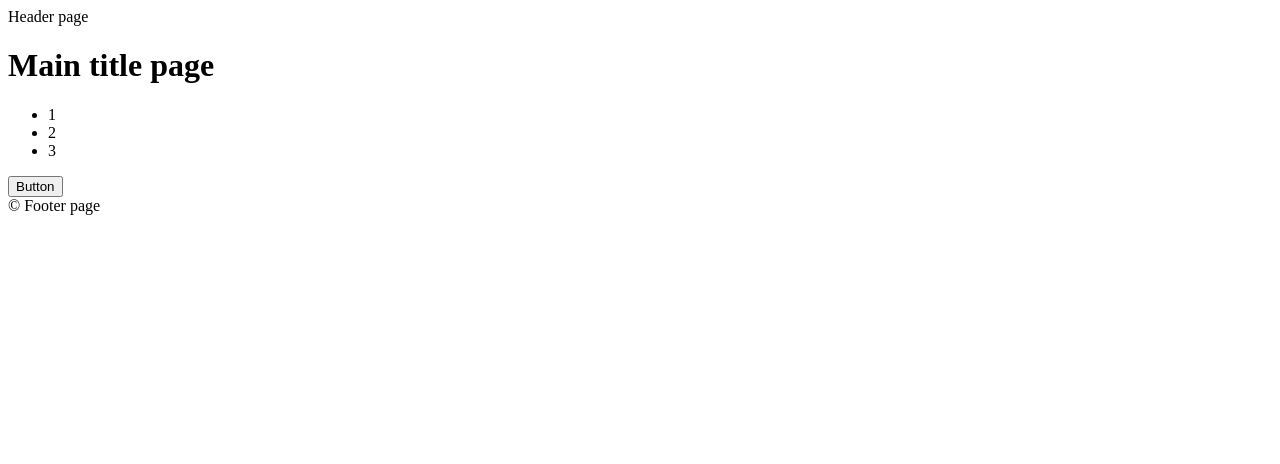
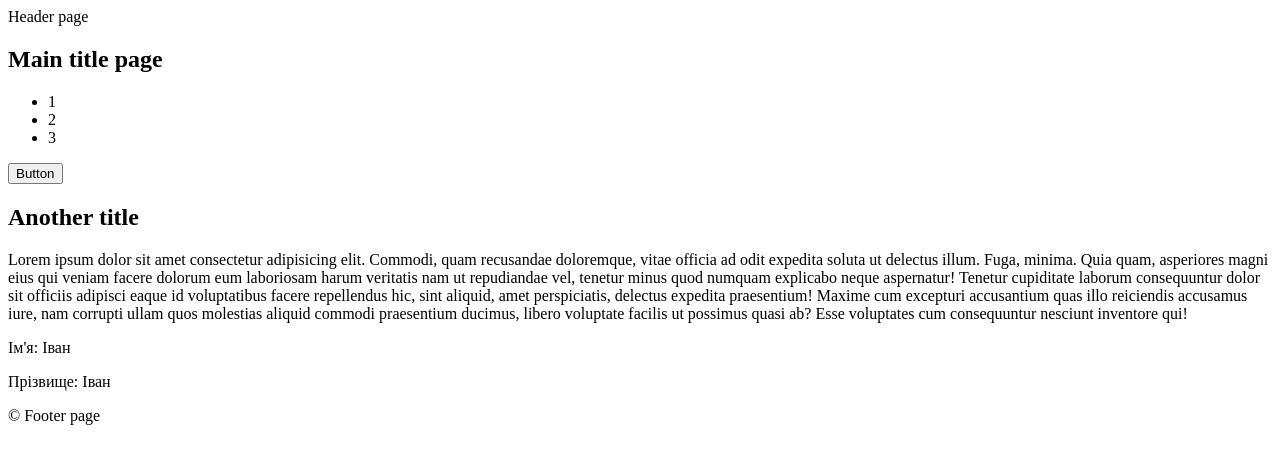
Before and after one commit to Ivan-Malakhovskyi/new_frontend_fullstack, a plain HTML site: page frontend_1_html_css/index.html in a window 1280 px wide. Drawn offline with Linux system fonts and the light colour scheme.

Commit message:
add semantic

```diff
--- a/frontend_1_html_css/index.html
+++ b/frontend_1_html_css/index.html
@@ -10,14 +10,35 @@
 <body>
     <header>Header page</header>
     <main>
+
+        <section>
             <h1>Main title page</h1>
-
             <ul>
                 <li>1</li>
                 <li>2</li>
                 <li>3</li>
             </ul>
             <button>Button</button>
+        </section>
+
+        <section>
+            <h2>Another title</h2>
+            <p>Lorem ipsum dolor sit amet consectetur adipisicing elit. Commodi, quam recusandae doloremque, vitae
+                officia ad odit expedita soluta ut delectus illum. Fuga, minima. Quia quam, asperiores magni eius qui
+                veniam facere dolorum eum laboriosam harum veritatis nam ut repudiandae vel, tenetur minus quod numquam
+                explicabo neque aspernatur! Tenetur cupiditate laborum consequuntur dolor sit officiis adipisci eaque id
+                voluptatibus facere repellendus hic, sint aliquid, amet perspiciatis, delectus expedita praesentium!
+                Maxime cum excepturi accusantium quas illo reiciendis accusamus iure, nam corrupti ullam quos molestias
+                aliquid commodi praesentium ducimus, libero voluptate facilis ut possimus quasi ab? Esse voluptates cum
+                consequuntur nesciunt inventore qui!</p>
+        </section>
+
+        <div>
+            <p>Ім'я: Іван</p>
+            <p>Прізвище: Іван</p>
+        </div>
+
+
     </main>
     <footer>&#169; Footer page</footer>
 </body>
```
Lines whose indentation alone changed are shown as unchanged.
